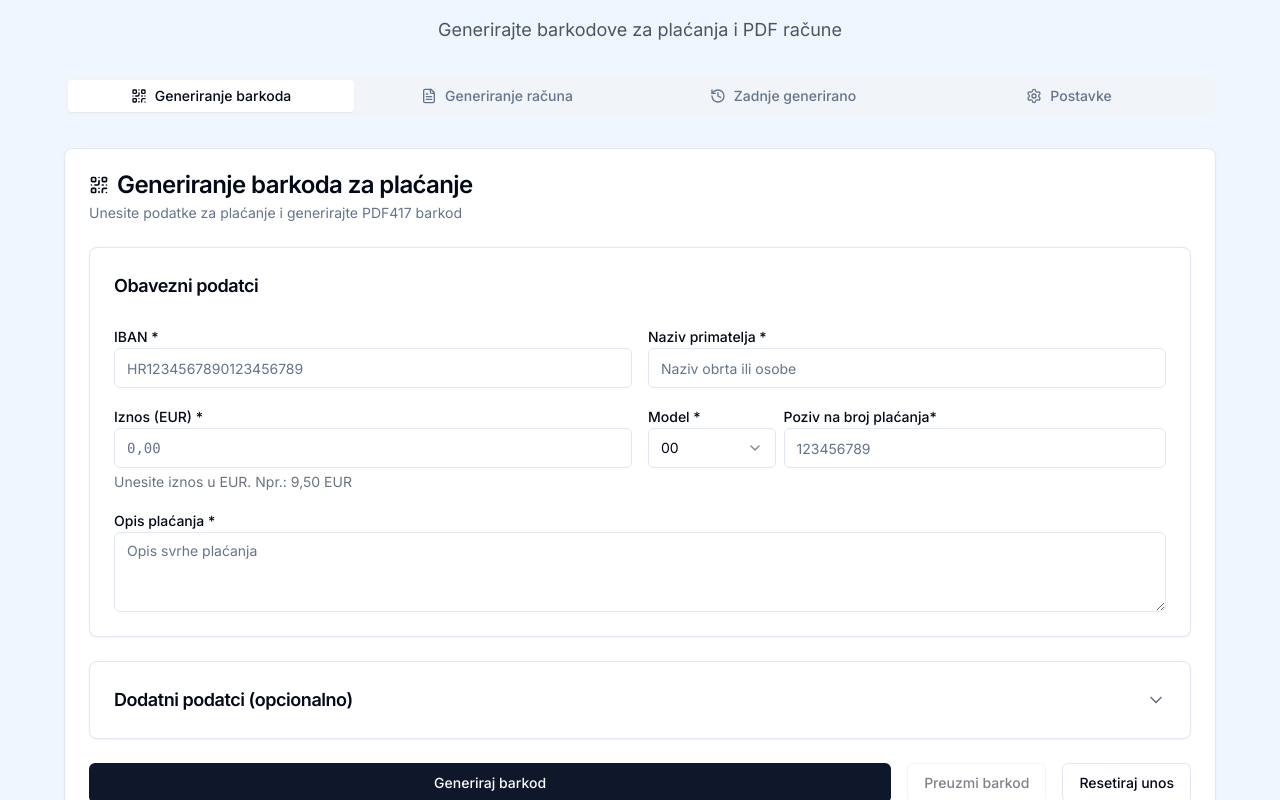
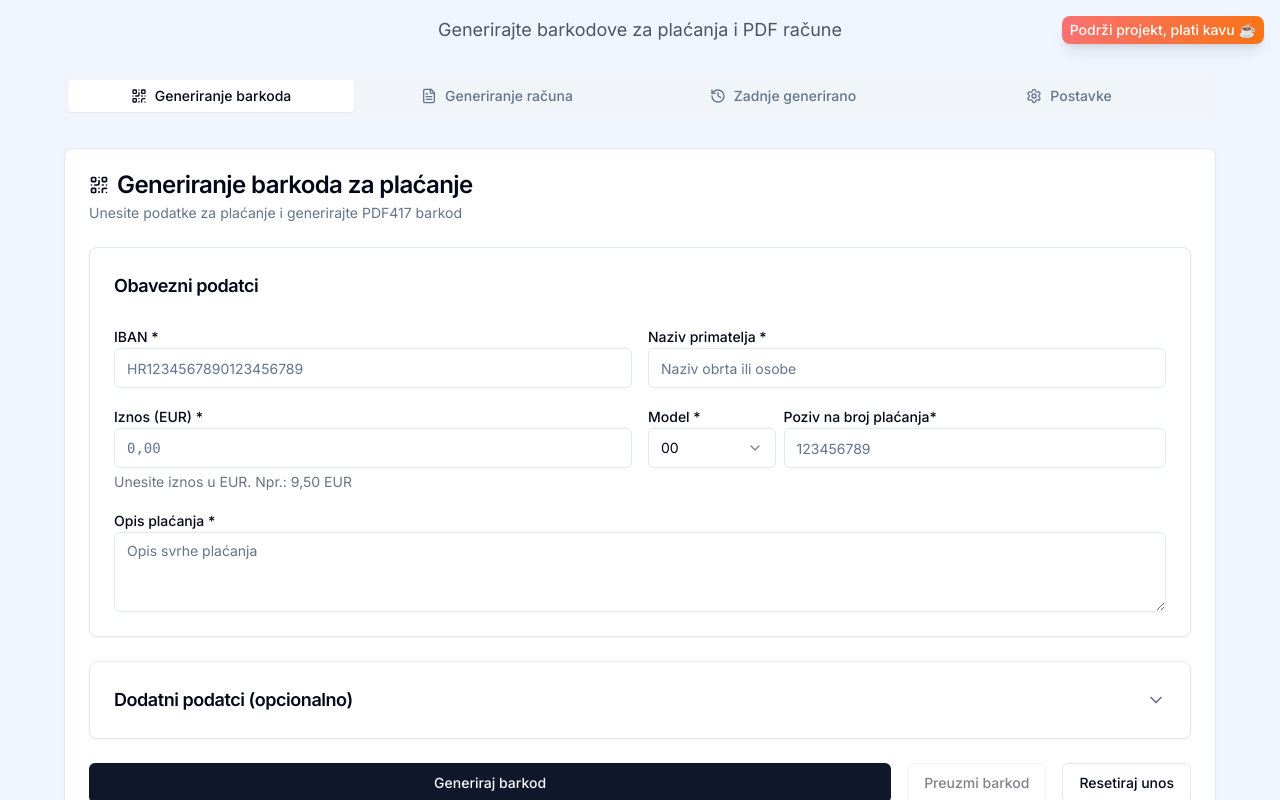
Before and after one commit to ibosnic00/e-invoice-hr, a Next.js app: page / in a window 1280 px wide. Shown: the top 800 px of the page. Built offline with nearby package versions, Linux system fonts and the light colour scheme.

Commit message:
Add donate button

```diff
--- a/src/app/page.tsx
+++ b/src/app/page.tsx
@@ -4,6 +4,7 @@ import { useState, useRef, useEffect } from "react"
 import { Card, CardContent, CardDescription, CardHeader, CardTitle } from "@/components/ui/card"
 import { Tabs, TabsContent, TabsList, TabsTrigger } from "@/components/ui/tabs"
 import { FileText, History, QrCode, Settings } from "lucide-react"
+import Image from "next/image"
 import BarcodeGenerator from "@/components/barcode-generator"
 import InvoiceGenerator from "@/components/invoice-generator"
 import LastGeneratedItems from "@/components/last-generated-items"
@@ -74,7 +75,37 @@ export default function HomePage() {
   }
 
   return (
-  <div className="min-h-screen bg-blue-50 dark:bg-gray-900 p-4">
+  <div className="min-h-screen bg-blue-50 dark:bg-gray-900 p-4 relative">
+      {/* PayPal Donation Button - Absolute Top Right Corner */}
+      <div className="absolute top-4 right-4 z-10 group">
+        <form action="https://www.paypal.com/cgi-bin/webscr" method="post" target="_blank">
+          <input type="hidden" name="cmd" value="_s-xclick" />
+          <input type="hidden" name="hosted_button_id" value="2D5XX5HZM3E2L" />
+          <input type="hidden" name="currency_code" value="EUR" />
+          <button
+            type="submit"
+            className="inline-flex items-center gap-2 px-2 py-1 bg-gradient-to-r from-red-400 to-orange-500 hover:from-yellow-500 hover:to-orange-600 text-white font-medium rounded-lg shadow-lg hover:shadow-xl transition-all duration-200 transform hover:scale-105 text-sm"
+            title="Podrži projekt putem Paypal"
+          >
+            <span>Podrži projekt, plati kavu ☕</span>
+          </button>
+        </form>
+
+        {/* QR Code Tooltip */}
+        <div className="absolute top-full right-0 mt-2 opacity-0 group-hover:opacity-100 transition-opacity duration-300 pointer-events-none z-20">
+          <div className="bg-white dark:bg-gray-800 rounded-lg shadow-xl p-3 border border-gray-200 dark:border-gray-700">
+            <Image
+              src="./paypal-link.png"
+              alt="PayPal QR Code"
+              width={288}
+              height={288}
+              className="object-contain"
+            />
+            <p className="text-xs text-gray-600 dark:text-gray-400 mt-2 text-center">Skeniraj za donaciju</p>
+          </div>
+        </div>
+      </div>
+
       <div className="max-w-6xl mx-auto">
         <div className="text-center mb-8">
           <p className="text-lg text-gray-600 dark:text-gray-300">Generirajte barkodove za plaćanja i PDF račune</p>
```
Also changed, not shown: public/paypal-link.png (added), 1 other file (tests, documents, lock files or other folders).
